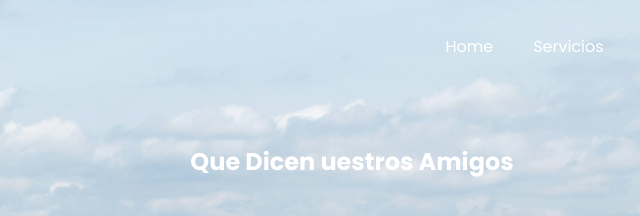
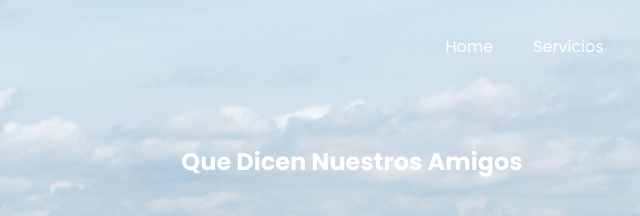
Before and after one commit to testanderror/hiroshima2, a plain HTML site: page testimonios.html in a window 1280 px wide. Shown: the top 216 px of the page, 288-928 px from the left. Drawn offline with nearby package versions, Linux system fonts and the light colour scheme.

Commit message:
Update testimonios.html

```diff
--- a/testimonios.html
+++ b/testimonios.html
@@ -35,7 +35,7 @@
 
     <section class="reviews-section">
       <div class="reviews-content">
-        <h1 class="review-h1">Que Dicen <noscript></noscript>uestros Amigos</h1>
+        <h1 class="review-h1">Que Dicen Nuestros Amigos</h1>
         <div class="slide-container swiper">
           <div class="slide-content">
             <div class="card-wrapper swiper-wrapper">
```
